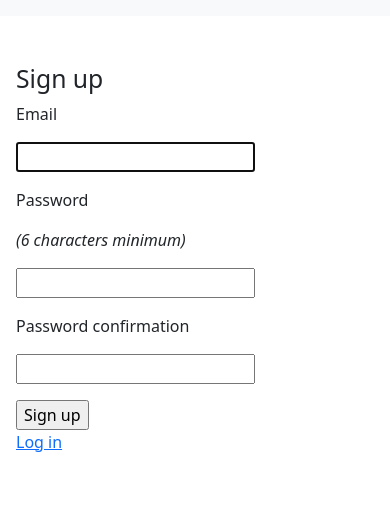
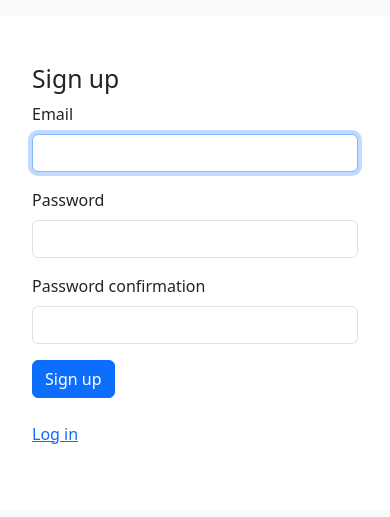
Before and after one commit to rafalkesik/iLearning-inventory-manager, a Rails app: page /users/sign_up in a window 390 px wide. Shown: the part 74-591 px from the top of the page. Run offline with Rails 7, Linux system fonts and the light colour scheme; style sheets or scripts are compiled from the project's sources; some libraries are stand-ins or nearby versions.

Commit message:
Update registration view

```diff
--- a/app/models/user.rb
+++ b/app/models/user.rb
@@ -2,5 +2,5 @@ class User < ApplicationRecord
   # Include default devise modules. Others available are:
   # :confirmable, :lockable, :timeoutable, :trackable and :omniauthable
   devise :database_authenticatable, :registerable,
-         :recoverable, :rememberable, :validatable
+         :rememberable, :validatable
 end
--- a/app/views/devise/registrations/new.html.erb
+++ b/app/views/devise/registrations/new.html.erb
@@ -1,29 +1,32 @@
-<h2>Sign up</h2>
+<div class="container-fluid d-flex p-0">
+  <div class="col-12 col-sm-6 d-flex align-items-center justify-content-center">
+    <div class="w-100 px-3" style="max-width: 24rem;">
+      <h2>Sign up</h2>
+      <%= form_for(resource, as: resource_name, url: registration_path(resource_name)) do |f| %>
+        <div class="mb-3">
+          <%= f.label :email, class: 'form-label' %>
+          <%= f.email_field :email, class: 'form-control',
+                            autofocus: true, autocomplete: 'new-email' %>
+        </div>
+        <div class="mb-3">
+          <%= f.label :password, class: 'form-label' %>
+          <%= f.password_field :password, class: 'form-control', autocomplete: 'new-password' %>
+        </div>
+        <div class="mb-3">
+          <%= f.label :password_confirmation, class: 'form-label' %>
+          <%= f.password_field :password_confirmation, class: 'form-control',
+                               autocomplete: 'new-password' %>
+        </div>
 
-<%= form_for(resource, as: resource_name, url: registration_path(resource_name)) do |f| %>
-  <%= render "devise/shared/error_messages", resource: resource %>
-
-  <div class="field">
-    <p><%= f.label :email %></p>
-    <p><%= f.email_field :email, autofocus: true, autocomplete: "email" %></p>
+        <%= f.submit "Sign up", class: 'btn btn-primary' %>
+      <% end %>
+      <div class="mt-4">
+        <%= render "devise/shared/links" %>
+      </div>
+    </div>
   </div>
 
-  <div class="field">
-    <p><%= f.label :password %></p>
-    <% if @minimum_password_length %>
-      <p><em>(<%= @minimum_password_length %> characters minimum)</em></p>
-    <% end %>
-    <p><%= f.password_field :password, autocomplete: "new-password" %></p>
+  <div class="col-sm-6 d-none d-sm-flex align-items-center justify-content-center">
+    <%= image_tag 'logo 200px.png', class: 'img-fluid' %>
   </div>
-
-  <div class="field">
-    <p><%= f.label :password_confirmation %></p>
-    <p><%= f.password_field :password_confirmation, autocomplete: "new-password" %></p>
-  </div>
-
-  <div class="actions">
-    <%= f.submit "Sign up" %>
-  </div>
-<% end %>
-
-<%= render "devise/shared/links" %>
+</div>
--- a/app/views/devise/sessions/new.html.erb
+++ b/app/views/devise/sessions/new.html.erb
@@ -5,13 +5,12 @@
       <%= form_for(resource, as: resource_name, url: session_path(resource_name)) do |f| %>
         <div class="mb-3">
           <%= f.label :email, class: 'form-label' %>
-          <%= f.email_field :email, class: 'form-control', placeholder: 'Your Email',
-                            autocomplete: "email" %>
+          <%= f.email_field :email, class: 'form-control',
+                            autocomplete: "email", autofocus: true %>
         </div>
         <div class="mb-3">
           <%= f.label :password, class: 'form-label' %>
           <%= f.password_field :password, class: 'form-control',
-                               placeholder: 'Your Password',
                                autocomplete: "current-password" %>
         </div>
         <div class="form-check mb-3">
```
